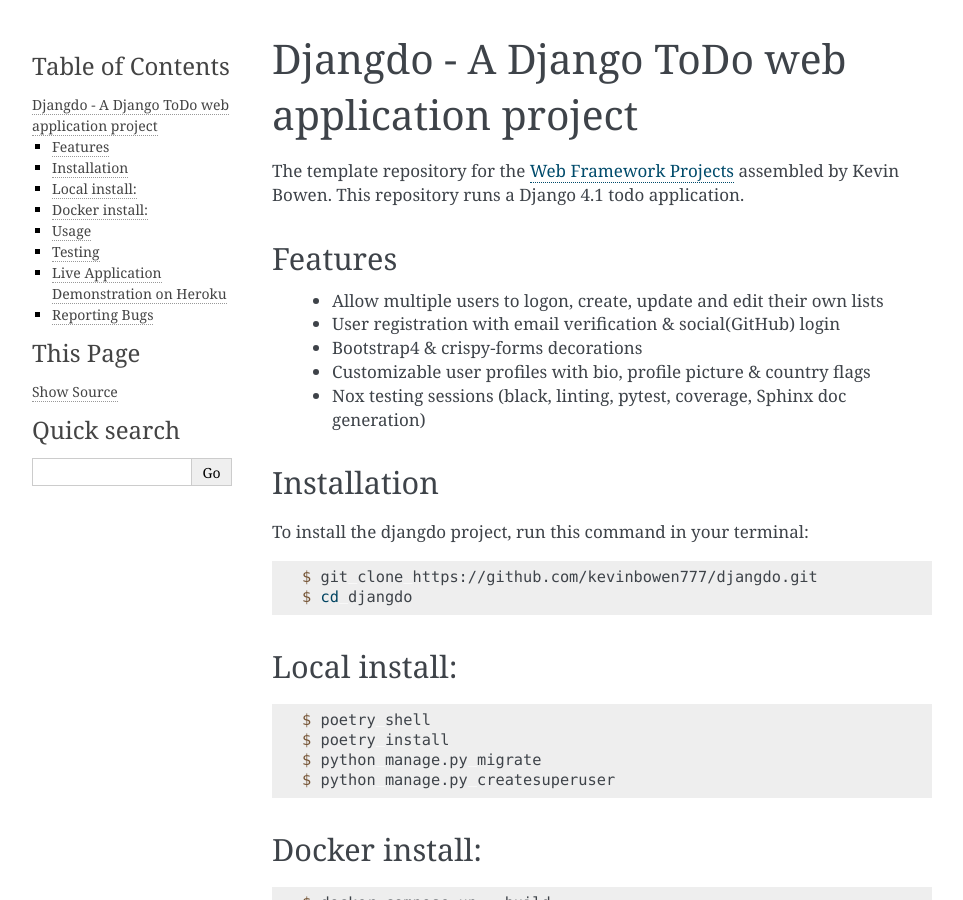
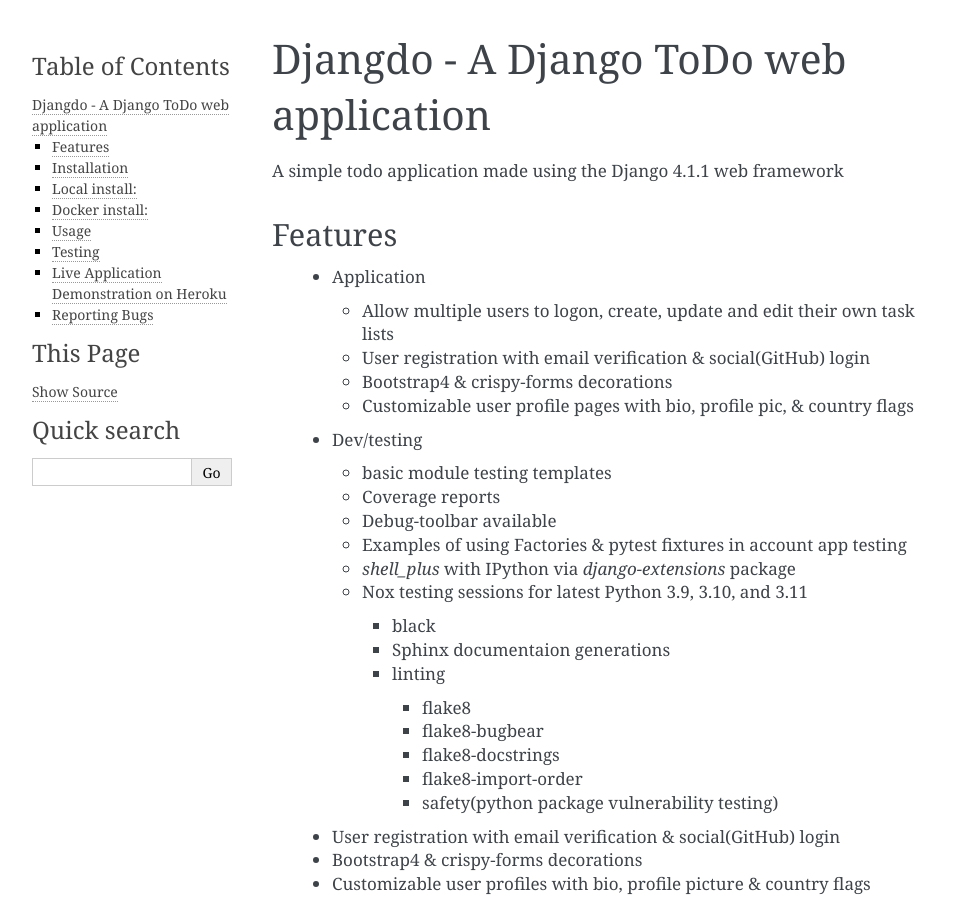
Before and after one commit to kevinbowen777/django-todo, a Sphinx documentation site: the page built from docs/index.rst, in a window 1280 px wide and 900 px high. Shown: the whole window, without its empty margins (148-1111 px from the left). Built offline with Sphinx 7.4.7, drawn with Linux system fonts in a browser that asks for light colours.

Commit message:
Update feature lists. Resolves #101

```diff
--- a/docs/index.rst
+++ b/docs/index.rst
@@ -1,5 +1,5 @@
-Djangdo - A Django ToDo web application project
-======================================================
+Djangdo - A Django ToDo web application
+=======================================
 
 .. toctree::
    :hidden:
@@ -7,15 +7,36 @@
 
    license
 
-The template repository for the
-`Web Framework Projects <https://github.com/kevinbowen777/web-project-index>`_
-assembled by Kevin Bowen.
-This repository runs a Django 4.1 todo application.
+A simple todo application made using the Django 4.1.1 web framework
 
 Features
 --------
 
- * Allow multiple users to logon, create, update and edit their own lists
+ * Application
+
+   * Allow multiple users to logon, create, update and edit their own task lists
+   * User registration with email verification & social(GitHub) login
+   * Bootstrap4 & crispy-forms decorations
+   * Customizable user profile pages with bio, profile pic, & country flags
+ * Dev/testing
+
+   * basic module testing templates
+   * Coverage reports
+   * Debug-toolbar available
+   * Examples of using Factories & pytest fixtures in account app testing
+   * `shell_plus` with IPython via `django-extensions` package
+   * Nox testing sessions for latest Python 3.9, 3.10, and 3.11
+
+     * black
+     * Sphinx documentaion generations
+     * linting
+
+       * flake8
+       * flake8-bugbear
+       * flake8-docstrings
+       * flake8-import-order
+       * safety(python package vulnerability testing)
+
  * User registration with email verification & social(GitHub) login
  * Bootstrap4 & crispy-forms decorations
  * Customizable user profiles with bio, profile picture & country flags
```
Also changed, not shown: README.md (+21 -3 lines).
